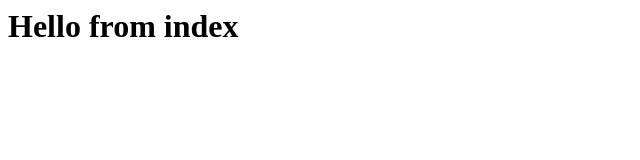
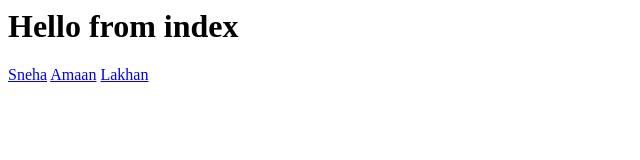
Before and after one commit to shaileshsonare/sasldemo, a plain HTML site: page index.html in a window 1280 px wide. Shown: the whole page, without its empty margins (0-640 px from the left). Drawn offline with Linux system fonts and the light colour scheme.

Commit message:
index file modifiedd

```diff
--- a/index.html
+++ b/index.html
@@ -1 +1,4 @@
 <h1>Hello from index</h1>
+<a href="sneha.html">Sneha</a>
+<a href="amaan.html">Amaan</a>
+<a href="lakhan.html">Lakhan</a>
```
